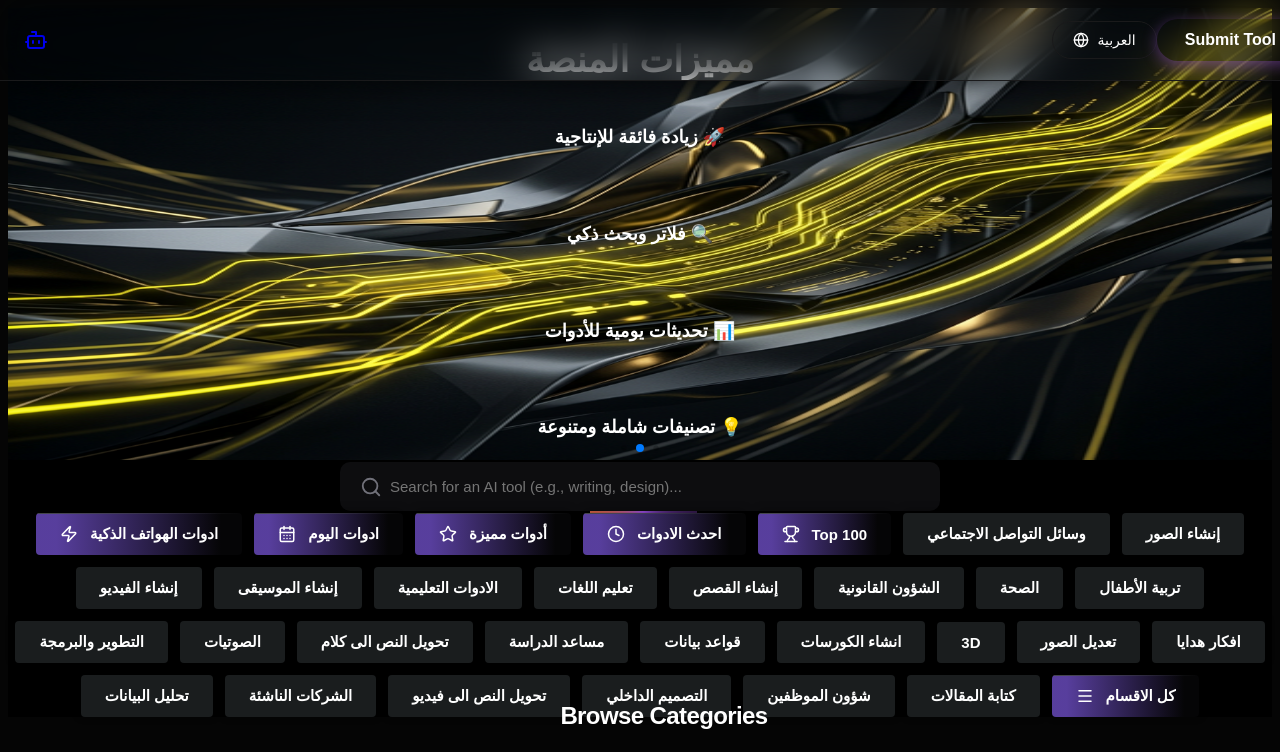
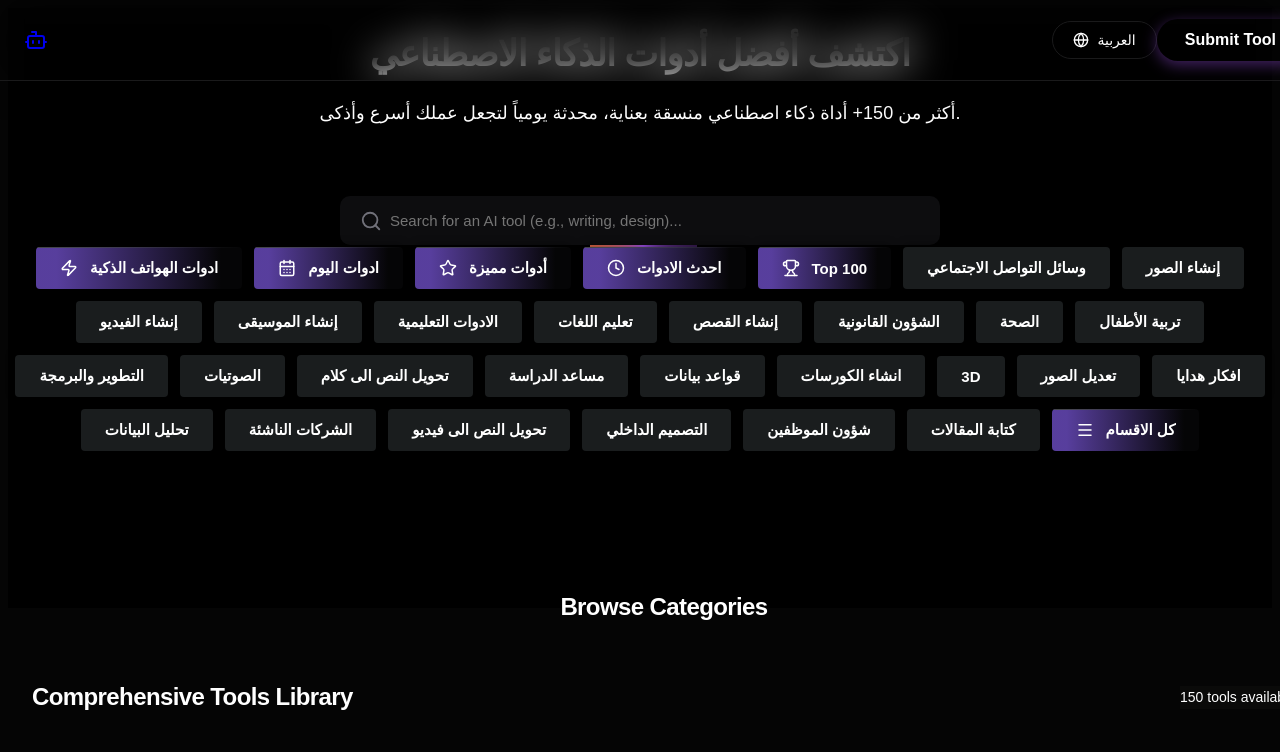
Before and after one commit to conqer40/elhawy-ai-tools-live, a React (Vite) app: page / in a window 1280 px wide. Shown: the top 752 px of the page. Built offline with nearby package versions, Linux system fonts and the light colour scheme; grey boxes are pictures that could not be loaded.

Commit message:
Emergency Rollback: Removed problematic Swiper slider and restored stable text-based Nano Banana header. Cleaned up unused imports.

```diff
--- a/src/components/Hero.tsx
+++ b/src/components/Hero.tsx
@@ -1,11 +1,5 @@
-import React from 'react';
-import { Search, Trophy, Clock, Star, CalendarDays, Zap, Menu, MessageCircle, Facebook } from 'lucide-react';
+import { Search, Trophy, Clock, Star, CalendarDays, Zap, Menu } from 'lucide-react';
 import { useTranslation } from 'react-i18next';
-import { Swiper, SwiperSlide } from 'swiper/react';
-import { Autoplay, EffectFade, Pagination } from 'swiper/modules';
-import 'swiper/css';
-import 'swiper/css/effect-fade';
-import 'swiper/css/pagination';
 
 interface HeroProps {
     onSearch: (query: string) => void;
@@ -54,92 +48,19 @@ export const Hero: React.FC<HeroProps> = ({ onSearch, searchQuery, activeCategor
     ];
 
     return (
-        <div className="relative flex flex-col items-center justify-start pt-24 pb-16 px-4" style={{ backgroundColor: '#000', minHeight: '600px' }}>
+        <div className="relative flex flex-col items-center justify-start pt-40 pb-16 px-4" style={{ backgroundColor: '#000', minHeight: '600px' }}>
 
-            {/* Nano Banana Presentation Swiper completely replacing text slider */}
-            <div className="w-full max-w-7xl mx-auto mb-10 rounded-2xl overflow-hidden shadow-[0_0_30px_rgba(255,215,0,0.1)] border border-[#333]">
-                <Swiper
-                    spaceBetween={0}
-                    effect={'fade'}
-                    loop={true}
-                    autoplay={{
-                        delay: 5000,
-                        disableOnInteraction: false,
-                    }}
-                    pagination={{
-                        clickable: true,
-                        dynamicBullets: true,
-                    }}
-                    modules={[Autoplay, EffectFade, Pagination]}
-                    className="w-full h-[350px] md:h-[450px]"
-                >
-                    {/* Slide 1: Site Identity */}
-                    <SwiperSlide>
-                        <div className="relative w-full h-full bg-black flex items-center justify-center text-center px-4">
-                            <img src="/assets/slider/slide1.png" alt="Nano Banana Style Slide" className="absolute inset-0 w-full h-full object-cover opacity-60 mix-blend-screen" />
-                            <div className="absolute inset-0 bg-gradient-to-t from-black via-black/40 to-transparent"></div>
-
-                            <div className="relative z-10 max-w-3xl">
-                                <h2 className="text-4xl md:text-6xl font-extrabold text-transparent bg-clip-text bg-gradient-to-r from-yellow-300 via-yellow-500 to-amber-600 mb-4 drop-shadow-[0_0_15px_rgba(250,204,21,0.5)]">ELHAWY AI TOOLS</h2>
-                                <h3 className="text-2xl md:text-3xl text-white font-bold mb-4">اكتشف أدوات الذكاء الاصطناعي</h3>
-                                <p className="text-gray-300 text-lg md:text-xl font-medium">أكثر من 150+ أداة ذكاء اصطناعي، أبق على إطلاع دائم مع دليلنا الشامل.</p>
-                            </div>
-                        </div>
-                    </SwiperSlide>
-
-                    {/* Slide 2: Site Features */}
-                    <SwiperSlide>
-                        <div className="relative w-full h-full bg-black flex items-center justify-center text-center px-4">
-                            <img src="/assets/slider/slide2.png" alt="Nano Banana Style Slide" className="absolute inset-0 w-full h-full object-cover opacity-60 mix-blend-screen" />
-                            <div className="absolute inset-0 bg-gradient-to-t from-black via-black/40 to-transparent"></div>
-
-                            <div className="relative z-10 max-w-3xl">
-                                <h2 className="text-4xl md:text-5xl font-extrabold text-transparent bg-clip-text bg-gradient-to-r from-yellow-300 via-yellow-500 to-amber-600 mb-6 drop-shadow-[0_0_15px_rgba(250,204,21,0.5)]">مميزات المنصة</h2>
-                                <div className="grid grid-cols-1 md:grid-cols-2 gap-4 text-right" dir="rtl">
-                                    <div className="bg-black/50 backdrop-blur-sm border border-yellow-500/30 p-4 rounded-xl">
-                                        <p className="text-white text-lg font-bold">🚀 زيادة فائقة للإنتاجية</p>
-                                    </div>
-                                    <div className="bg-black/50 backdrop-blur-sm border border-yellow-500/30 p-4 rounded-xl">
-                                        <p className="text-white text-lg font-bold">🔍 فلاتر وبحث ذكي</p>
-                                    </div>
-                                    <div className="bg-black/50 backdrop-blur-sm border border-yellow-500/30 p-4 rounded-xl">
-                                        <p className="text-white text-lg font-bold">📊 تحديثات يومية للأدوات</p>
-                                    </div>
-                                    <div className="bg-black/50 backdrop-blur-sm border border-yellow-500/30 p-4 rounded-xl">
-                                        <p className="text-white text-lg font-bold">💡 تصنيفات شاملة ومتنوعة</p>
-                                    </div>
-                                </div>
-                            </div>
-                        </div>
-                    </SwiperSlide>
-
-                    {/* Slide 3: Admin Connect (FB & WhatsApp) */}
-                    <SwiperSlide>
-                        <div className="relative w-full h-full bg-black flex items-center justify-center text-center px-4">
-                            <img src="/assets/slider/slide3.png" alt="Nano Banana Style Slide" className="absolute inset-0 w-full h-full object-cover opacity-60 mix-blend-screen" />
-                            <div className="absolute inset-0 bg-gradient-to-t from-black via-black/40 to-transparent"></div>
-
-                            <div className="relative z-10 max-w-3xl">
-                                <h2 className="text-4xl md:text-5xl font-extrabold text-transparent bg-clip-text bg-gradient-to-r from-yellow-300 via-yellow-500 to-amber-600 mb-8 drop-shadow-[0_0_15px_rgba(250,204,21,0.5)]">التواصل مع الإدارة</h2>
-
-                                <div className="flex flex-col sm:flex-row items-center justify-center gap-6">
-                                    <a href="https://wa.me/201022104948" target="_blank" rel="noopener noreferrer" className="flex items-center gap-3 px-8 py-4 rounded-full bg-[#1a1c23]/80 backdrop-blur-md border border-[#25D366]/50 text-white hover:bg-[#25D366] transition-all duration-300 text-lg font-bold shadow-[0_0_15px_rgba(37,211,102,0.3)]">
-                                        <MessageCircle size={24} />
-                                        <span>تواصل عبر واتساب</span>
-                                    </a>
-
-                                    <a href="https://www.facebook.com/MohamedElhawy0" target="_blank" rel="noopener noreferrer" className="flex items-center gap-3 px-8 py-4 rounded-full bg-[#1a1c23]/80 backdrop-blur-md border border-[#1877F2]/50 text-white hover:bg-[#1877F2] transition-all duration-300 text-lg font-bold shadow-[0_0_15px_rgba(24,119,242,0.3)]">
-                                        <Facebook size={24} />
-                                        <span>الصفحة الرسمية بالفيسبوك</span>
-                                    </a>
-                                </div>
-                            </div>
-                        </div>
-                    </SwiperSlide>
-                </Swiper>
+            {/* Restored Clean Text Header (Nano Banana Style) */}
+            <div className="text-center mb-12 animate-fade-in-up" style={{ maxWidth: '800px' }}>
+                <h1 className="text-4xl md:text-6xl font-black text-white mb-6 tracking-tight leading-tight">
+                    اكتشف أفضل <span className="text-transparent bg-clip-text bg-gradient-to-r from-yellow-300 via-yellow-500 to-amber-600 drop-shadow-[0_0_15px_rgba(250,204,21,0.3)]">أدوات الذكاء الاصطناعي</span>
+                </h1>
+                <p className="text-gray-400 text-lg md:text-xl font-medium max-w-2xl mx-auto leading-relaxed">
+                    أكثر من 150+ أداة ذكاء اصطناعي منسقة بعناية، محدثة يومياً لتجعل عملك أسرع وأذكى.
+                </p>
             </div>
 
-            {/* Glowing Animated Search Bar exactly like requested */}
+            {/* Glowing Animated Search Bar */}
             <div className="search-wrapper-animated animate-fade-in-up mb-12 w-full max-w-3xl" style={{ animationDelay: '0.1s' }}>
                 <div className="search-inner-box">
                     <Search size={22} className="hero-search-icon" />
--- a/src/components/Navbar.tsx
+++ b/src/components/Navbar.tsx
@@ -2,7 +2,6 @@ import { useEffect } from 'react';
 import { useTranslation } from 'react-i18next';
 import { Bot, Globe } from 'lucide-react';
 import { Link, useNavigate } from 'react-router-dom';
-import { DesignSwitcher } from './DesignSwitcher';
 
 export const Navbar = () => {
     const { t, i18n } = useTranslation();
```
